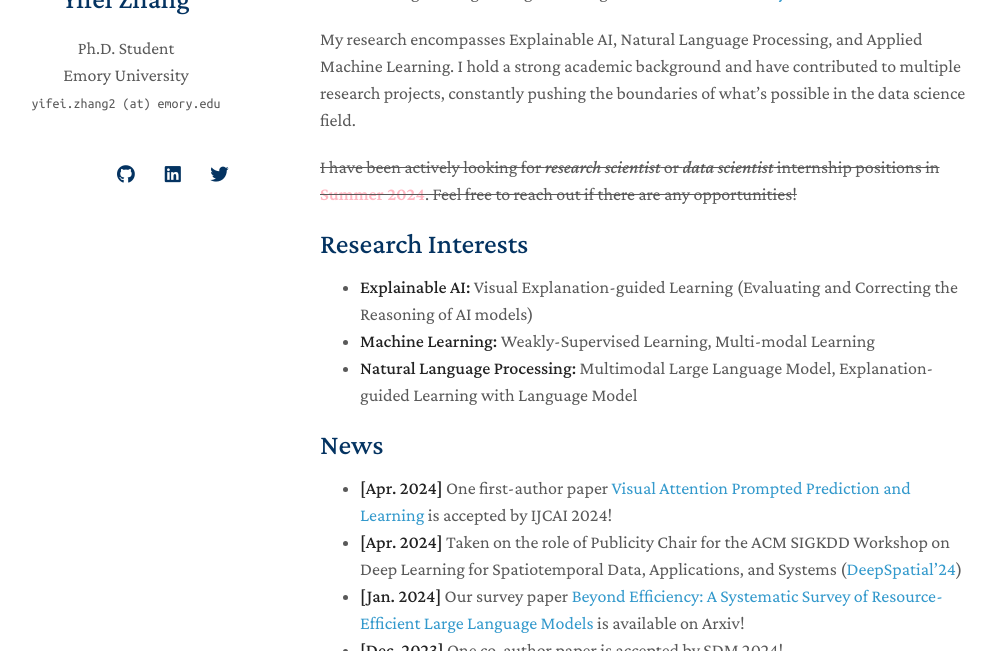
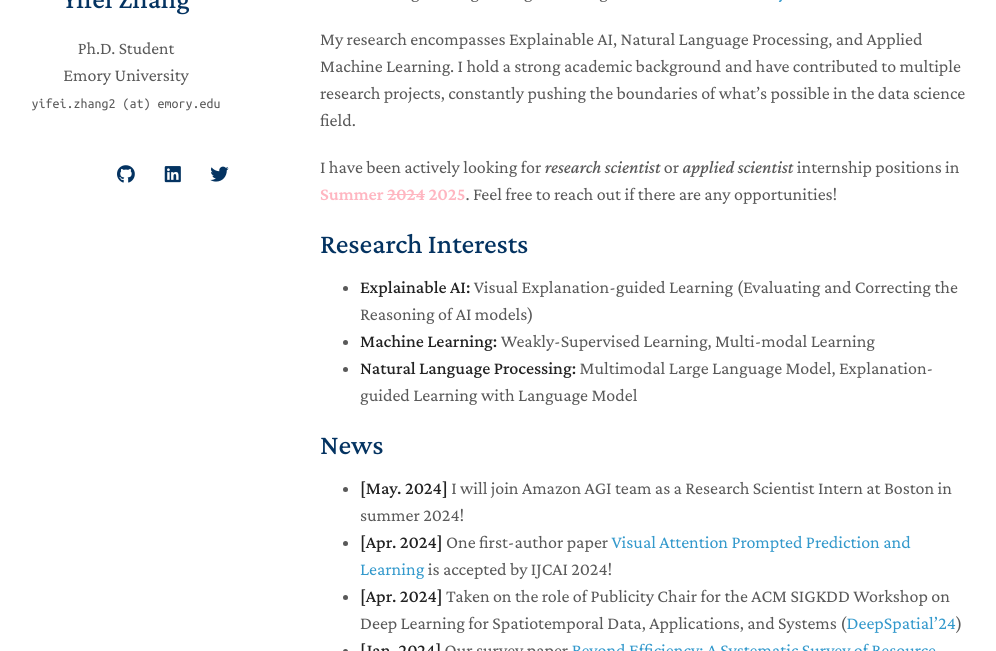
Before and after one commit to yifeizhangcs/yifeizhangcs.github.io, a Jekyll site: the page built from index.md, in a window 1280 px wide and 900 px high, cut to the strip 249-900 px from the top of the window. Shown: the whole strip, without its empty margins (150-1146 px from the left). Built offline with Jekyll 4.4.1, drawn with Linux system fonts in a browser that asks for light colours; nearby versions of some CDN libraries; a style sheet for code colours, icons or effects is not loaded; our own code applies the rules of GitHub Pages for plain Markdown files.

Commit message:
Update index.md

```diff
--- a/index.md
+++ b/index.md
@@ -8,7 +8,7 @@ Welcome! I'm Yifei Zhang, a second-year Ph.D. student in Computer Science at [Em
 
 My research encompasses Explainable AI, Natural Language Processing, and Applied Machine Learning. I hold a strong academic background and have contributed to multiple research projects, constantly pushing the boundaries of what's possible in the data science field.
 
-~~I have been actively looking for *research scientist* or *data scientist* internship positions in <span style="color:lightpink;font-weight:bold">Summer 2024</span>. Feel free to reach out if there are any opportunities!~~
+I have been actively looking for *research scientist* or *applied scientist* internship positions in <span style="color:lightpink;font-weight:bold">Summer ~~2024~~ 2025</span>. Feel free to reach out if there are any opportunities!
 
 ## Research Interests
 
@@ -17,6 +17,8 @@ My research encompasses Explainable AI, Natural Language Processing, and Applied
 - **Natural Language Processing:** Multimodal Large Language Model, Explanation-guided Learning with Language Model
 
 ## News
+
+- **[May. 2024]** I will join Amazon AGI team as a Research Scientist Intern at Boston in summer 2024!
 - **[Apr. 2024]** One first-author paper [Visual Attention Prompted Prediction and Learning](https://arxiv.org/abs/2310.08420) is accepted by IJCAI 2024!
 - **[Apr. 2024]** Taken on the role of Publicity Chair for the ACM SIGKDD Workshop on Deep Learning for Spatiotemporal Data, Applications, and Systems ([DeepSpatial’24](https://deepspatial2024.github.io/))
 - **[Jan. 2024]** Our survey paper [Beyond Efficiency: A Systematic Survey of Resource-Efficient Large Language Models](https://arxiv.org/abs/2401.00625) is available on Arxiv!
```
